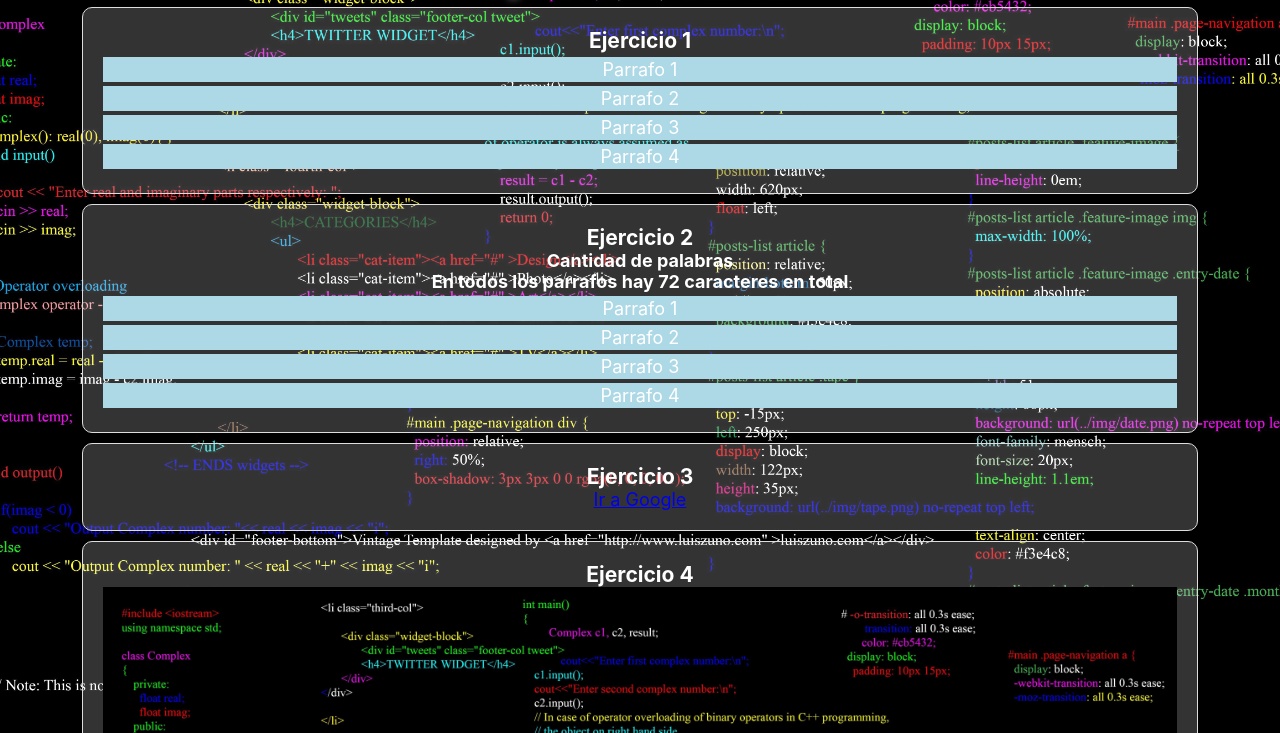
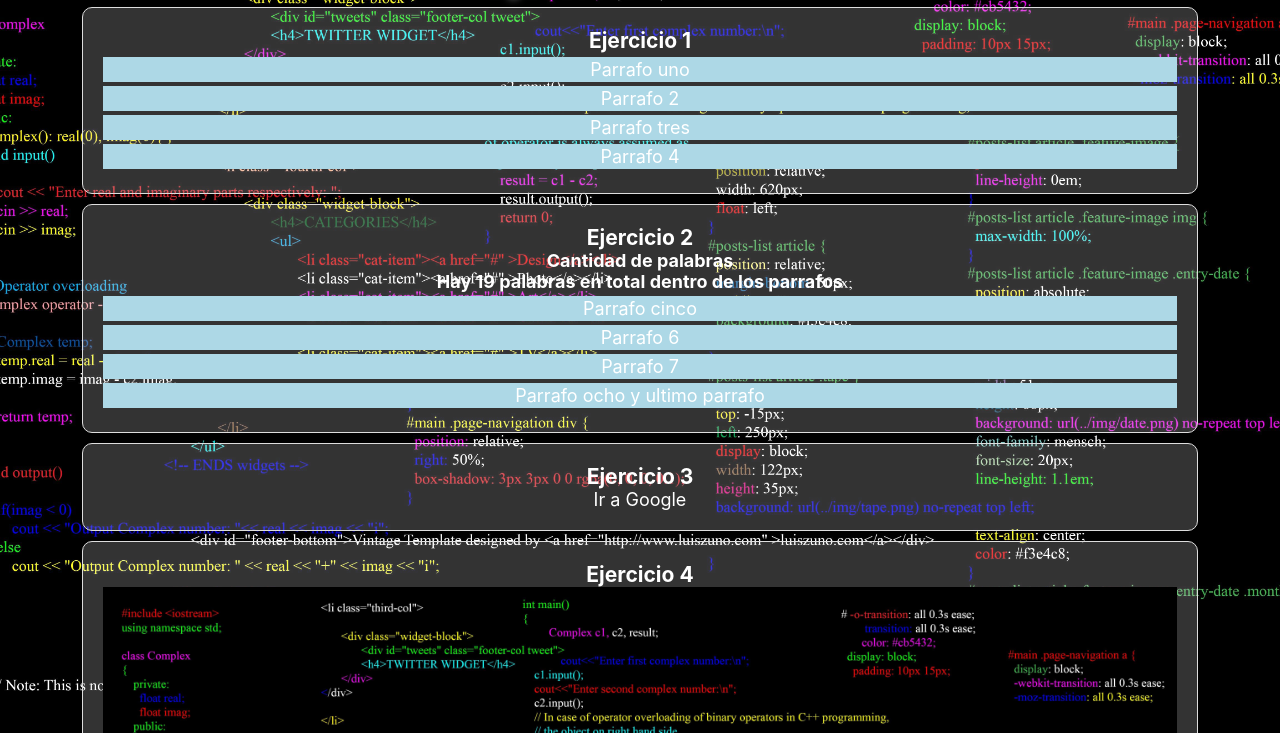
Before and after one commit to norbix14/bootcamp-react-s04-dom-02, a plain HTML site: page index.html in a window 1280 px wide. Shown: the part 67-800 px from the top of the page. Drawn offline with Linux system fonts and the light colour scheme.

Commit message:
[fix: file] fix main.js

```diff
--- a/css/styles.css
+++ b/css/styles.css
@@ -27,6 +27,11 @@ img {
 p {
 	padding: 2px;
 	margin: 4px auto;
+}
+
+a {
+	text-decoration: none;
+	color: #fff;
 }
 
 .contenedor {
--- a/index.html
+++ b/index.html
@@ -5,41 +5,39 @@
 	<meta name="viewport" content="width=device-width, initial-scale=1.0">
 	<link rel="stylesheet" href="https://cdnjs.cloudflare.com/ajax/libs/font-awesome/5.14.0/css/all.min.css">
 	<link rel="stylesheet" href="css/styles.css">
-	<title>Ejercicios DOM</title>
+	<title>Ejercicios DOM 02</title>
 </head>
 <body>
 	<div class="contenedor">
 		<div class="contenedor-ejercicios">
 			<div class="back-to-top" id="toTop" title="Back to top">
-				<span>
-					<i class="fas fa-chevron-up"></i>
-				</span>
+				<span><i class="fas fa-chevron-up"></i></span>
 			</div>
 			<div class="presentacion">
 				<h1>Ejercicio DOM 02</h1>
 			</div>
 			<div class="ejercicio uno">
 				<h3>Ejercicio 1</h3>
-				<p>Parrafo 1</p>
+				<p>Parrafo uno</p>
 				<p>Parrafo 2</p>
-				<p>Parrafo 3</p>
+				<p>Parrafo tres</p>
 				<p>Parrafo 4</p>
-
 			</div>
 			<div class="ejercicio dos">
 				<h3>Ejercicio 2</h3>
 				<h4>Cantidad de palabras</h4>
 				<h4 id="cantidad"></h4>
-				<p>Parrafo 1</p>
-				<p>Parrafo 2</p>
-				<p>Parrafo 3</p>
-				<p>Parrafo 4</p>
+				<p>Parrafo cinco</p>
+				<p>Parrafo 6</p>
+				<p>Parrafo 7</p>
+				<p>Parrafo ocho y ultimo parrafo</p>
 			</div>
-			<div class="ejercicio">
+			<div class="ejercicio tres">
 				<h3>Ejercicio 3</h3>
+				<h4 id="link"></h4>
 				<a href="https://www.google.com.ar" target="_self">Ir a Google</a>
 			</div>
-			<div class="ejercicio">
+			<div class="ejercicio cuatro">
 				<h3>Ejercicio 4</h3>
 				<div class="img" id="img"></div>
 			</div>
--- a/js/main.js
+++ b/js/main.js
@@ -1,19 +1,25 @@
 document.addEventListener('DOMContentLoaded', () => {
 	const toTop = document.querySelector('#toTop')
-	const para = Array.from(document.querySelectorAll('p'))
-	const cantidad = document.querySelector('#cantidad')
-	const img = document.querySelector('#img')
+	const paras = Array.from(document.querySelectorAll('p'))
+	const totalChars = document.querySelector('#cantidad')
+	const imgContainer = document.querySelector('#img')
+	const anchor = document.querySelector('.tres > a')
+	const clickedLink = document.querySelector('#link')
 
 	const newImage = document.createElement('IMG')
 
-	para.forEach(p => p.style.background = "lightblue")
+	paras.forEach(p => p.style.background = "lightblue")
 
-	const lens = para.reduce((acc, cur) => [...acc, cur.innerText.length], [])
-	const totalLen = lens.reduce((acc, cur) => acc += cur, 0)
-	cantidad.innerText = `En todos los parrafos hay ${totalLen} caracteres en total`
+	const totalLen = paras.reduce((acc, cur) => acc + cur.innerText.split(' ').length , 0)
+	totalChars.innerText = `Hay ${totalLen} palabras en total dentro de los parrafos`
+
+	anchor.addEventListener('click', e => {
+		e.preventDefault()
+		clickedLink.innerText = `Clickeaste en ${e.target.href}`
+	})
 
 	newImage.setAttribute('src', 'img/code.jpg')
-	img.appendChild(newImage)
+	imgContainer.appendChild(newImage)
 
 	window.addEventListener('scroll', controlScroll)
 
```
